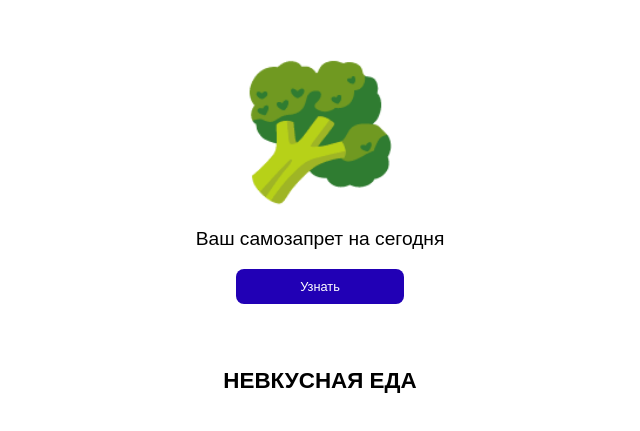
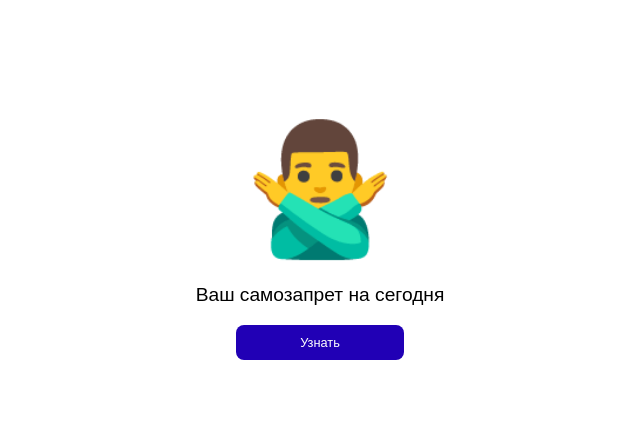
Before and after one commit to m777553/self-locking, an Angular app: page / in a window 1280 px wide. Shown: the part 171-602 px from the top of the page, without its empty margins (328-968 px from the left). Built offline with nearby package versions, Linux system fonts and the light colour scheme.

Commit message:
STEP-2 add interactive

```diff
--- a/src/app/app.component.html
+++ b/src/app/app.component.html
@@ -1,6 +1,6 @@
 <div class="self__wrap">
-  <div class="self__ing">{{content[0].image}}</div>
+  <div class="self__ing">{{todaySelfLocking.image}}</div>
   <p class="self__text">Ваш самозапрет на сегодня</p>
-  <button class="self__btn">Узнать</button>
-  <p class="self__text --bold">{{content[0].title}}</p>
+  <button class="self__btn" (click)="choseSelfLocking()">Узнать</button>
+  <p *ngIf="todaySelfLocking.title" class="self__text --bold">{{todaySelfLocking.title}}</p>
 </div>
--- a/src/app/app.component.scss
+++ b/src/app/app.component.scss
@@ -37,4 +37,8 @@
   color: white;
   background-color: #2100b5;
   font-size: 1vw;
+  cursor: pointer;
+  &:hover {
+    opacity: 0.8;
+  }
 }
--- a/src/app/app.component.ts
+++ b/src/app/app.component.ts
@@ -1,5 +1,6 @@
 import { Component } from '@angular/core';
 import {CONTENT} from "./content.const";
+import {IContent} from "./app.interface";
 
 @Component({
   selector: 'app-root',
@@ -9,4 +10,13 @@ import {CONTENT} from "./content.const";
 export class AppComponent {
   title = 'self-locking';
   content = CONTENT
+  todaySelfLocking: IContent = {
+    image: '🙅‍♂️',
+    title: ''
+  }
+
+  choseSelfLocking(){
+    const randomIndex = Math.floor(Math.random() * this.content.length);
+    this.todaySelfLocking = {...this.content[randomIndex]};
+  }
 }
--- a/src/app/content.const.ts
+++ b/src/app/content.const.ts
@@ -1,12 +1,24 @@
 import {IContent} from "./app.interface";
 
 export const CONTENT: IContent[] = [
-  {
-    image: '🥦',
-    title: 'невкусная еда'
-  },
-  {
-    image: '❓',
-    title: 'тупые вопросы',
-  }
-]
+  { image: '🥦', title: '🥦 самозапрет на невкусную еду 🥦' },
+  { image: '🍺', title: '🍺 самозапрет на обед без пивка 🍺' },
+  { image: '☕', title: '☕ самозапрет на утро без кофейка ☕' },
+  { image: '🏃‍♂️', title: '🏃‍♂️ самозапрет на зож 🏃‍♂️' },
+  { image: '❓', title: '❓ самозапрет на тупые вопросы ❓' },
+  { image: '💯', title: '💯 самозапрет на душноту 💯' },
+  { image: '🪲', title: '🪲 самозапрет на баги по самозапретам 🪲' },
+  { image: '📞', title: '📞 самозапрет на подозрительные ссылки 📞' },
+  { image: '🩼', title: '🩼 самозапрет на провокации Сбера 🩼' },
+  { image: '🔞', title: '🔞 самозапрет на ссылки от Сашурина 🔞' },
+  { image: '🩰', title: '🩰 самозапрет на одинаковые носки 🩰' },
+  { image: '✈️', title: '✈️ самозапрет на релизы в пятницу ✈️' },
+  { image: '💤', title: '💤 самозапрет на дейлики в 9 утра 💤' },
+  { image: '👥', title: '👥 самозапрет на новые чаты 👥' },
+  { image: '🗂️', title: '🗂️ самозапрет на бюрократию 🗂️' },
+  { image: '🐞', title: '🐞 самозапрет на баги от ucb core 🐞' },
+  { image: '🔄', title: '🔄 самозапрет на самозапрет 🔄' },
+  { image: '😤', title: '😤 самозапрет на плохое настроение 😤' },
+  { image: '🫥', title: '🫥 самозапрет на непродуктивные встречи 🫥' },
+  { image: '🕰️', title: '🕰️ самозапрет на долгие встречи 🕰️' }
+];
```
